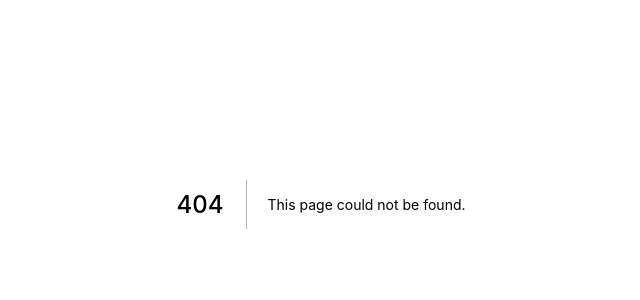
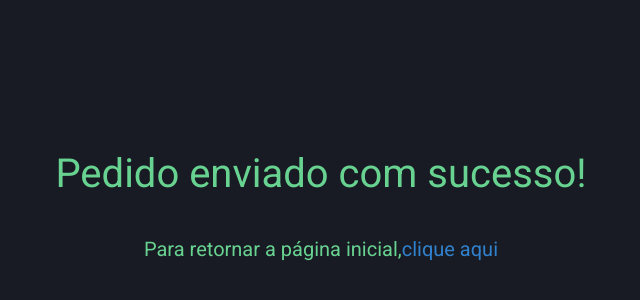
Before and after one commit to RaimundoJSoares/formularioadesivos, a Next.js app: page /obrigado in a window 1280 px wide. Before the commit this address had no page. Shown: the part 196-496 px from the top of the page, without its empty margins (319-959 px from the left). Built offline with nearby package versions, Linux system fonts and the light colour scheme.

Commit message:
Checkout

```diff
--- /dev/null
+++ b/pages/obrigado.jsx
@@ -0,0 +1,23 @@
+import {Flex, Link} from '@chakra-ui/react'
+
+function Obrigado() {
+  return(
+    <Flex
+    h="100vh"
+    justifyContent="center"
+    alignItems="center"
+    color="green.300"
+    fontSize={40}
+    flexDir='column'
+    >
+      Pedido enviado com sucesso! <br></br>
+
+      <Flex mt={30} fontSize={20}>
+        Para retornar a página inicial, <br></br>
+        <Link color="blue.500" href='formularioadesivos.vercel.app'> clique aqui</Link>
+      </Flex>
+    </Flex>
+  )
+}
+
+export default Obrigado
```
Also changed, not shown: pages/index.jsx (+10 -7 lines).
